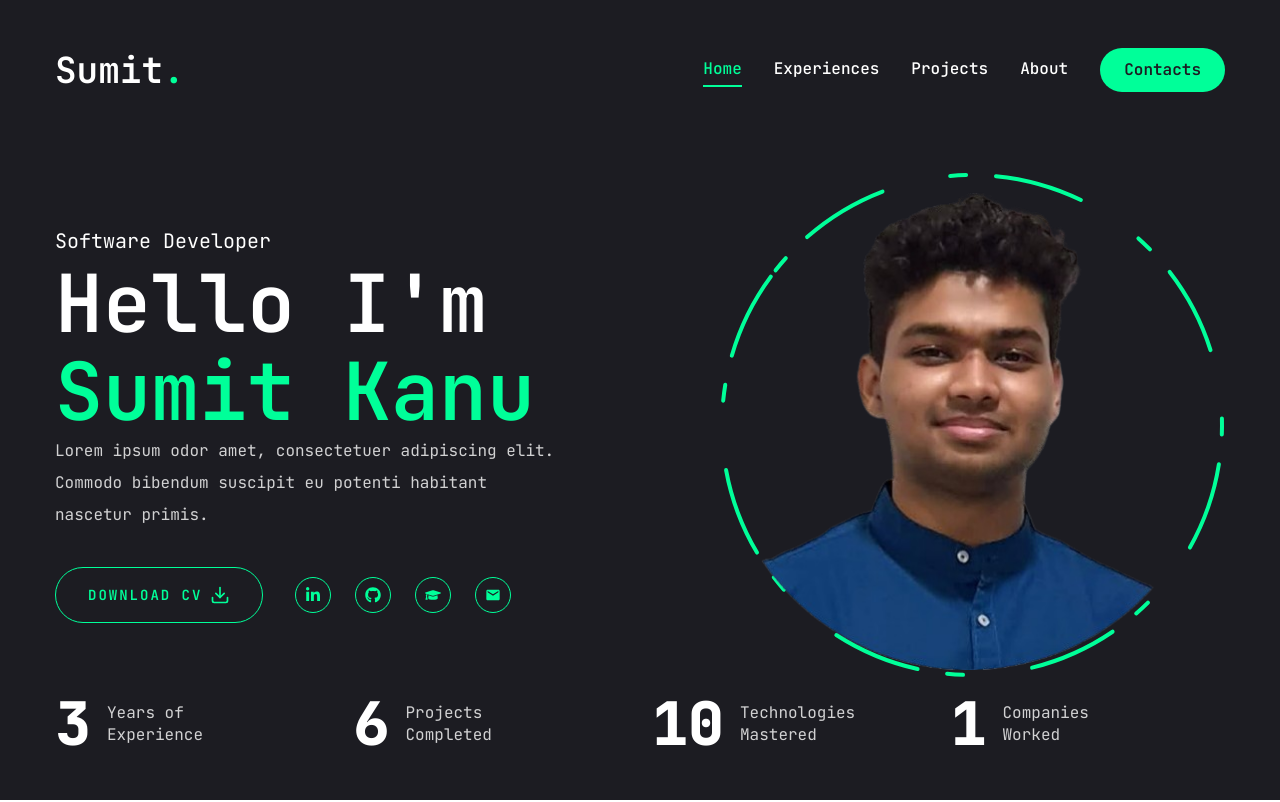
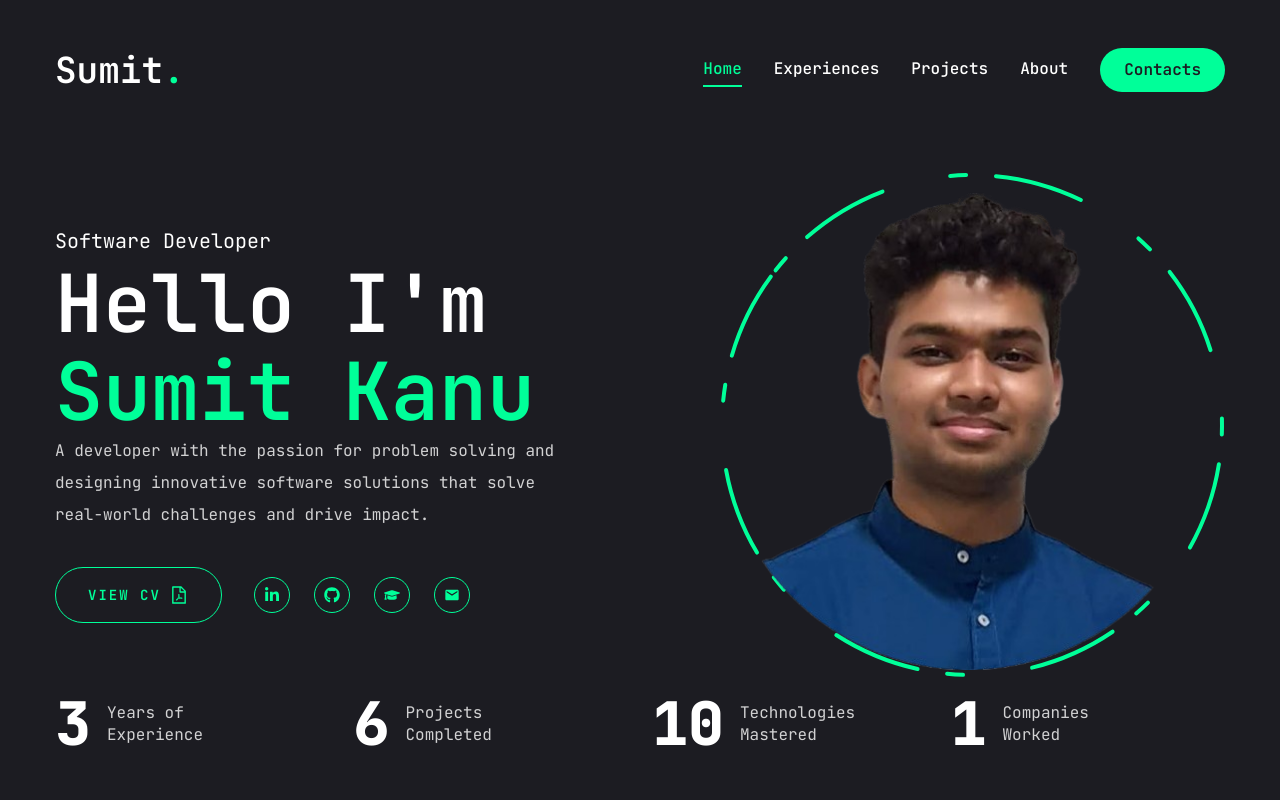
Before and after one commit to sumitkanu/sumitkanu.github.io, a Next.js app: page / in a window 1280 px wide. Built offline with nearby package versions, Linux system fonts and the light colour scheme.

Commit message:
personal statement

```diff
--- a/app/page.jsx
+++ b/app/page.jsx
@@ -1,5 +1,5 @@
 import { Button } from "@/components/ui/button";
-import { FiDownload } from "react-icons/fi";
+import { AiOutlineFilePdf  } from "react-icons/ai";
 
 //components
 import Socials from "@/components/Socials";
@@ -18,19 +18,19 @@ export default function Home() {
               Hello I'm <br /> <span className="text-accent">Sumit Kanu</span>
             </h1>
             <p className="max-w-[500px] mb-9 text-white/80">
-              Lorem ipsum odor amet, consectetuer adipiscing elit. Commodo bibendum suscipit eu potenti habitant nascetur primis.
+              A developer with the passion for problem solving and designing innovative software solutions that solve real-world challenges and drive impact.
             </p>
             {/* Button & Socials */}
             <div className="flex flex-col xl:flex-row items-center gap-8">
-            <a
+              <a
                 href="/assets/Sumit Kanu_SWE_5.pdf"
                 download
                 target="_blank"
                 rel="noopener noreferrer"
               >
                 <Button variant="outline" size="lg" className="uppercase flex items-center gap-2">
-                  <span>Download CV</span>
-                  <FiDownload className="text-xl" />
+                  <span>View CV</span>
+                  <AiOutlineFilePdf className="text-xl" />
                 </Button>
               </a>
               <div className="mb-8 xl:mb-0">
```
